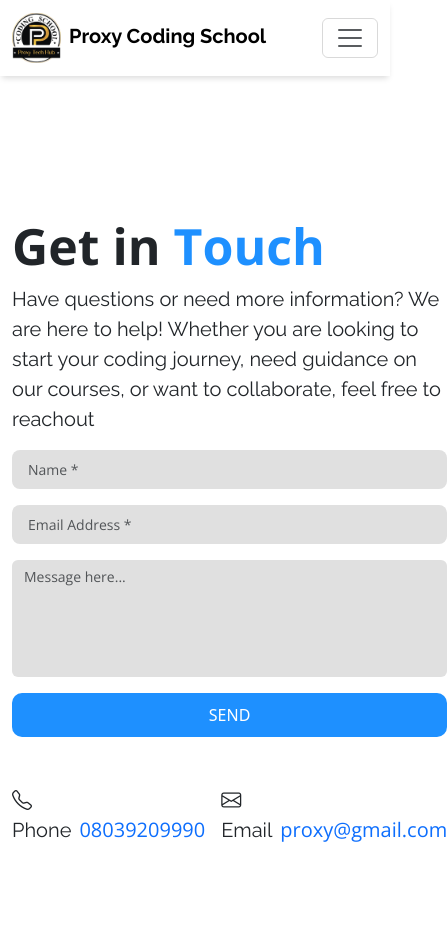
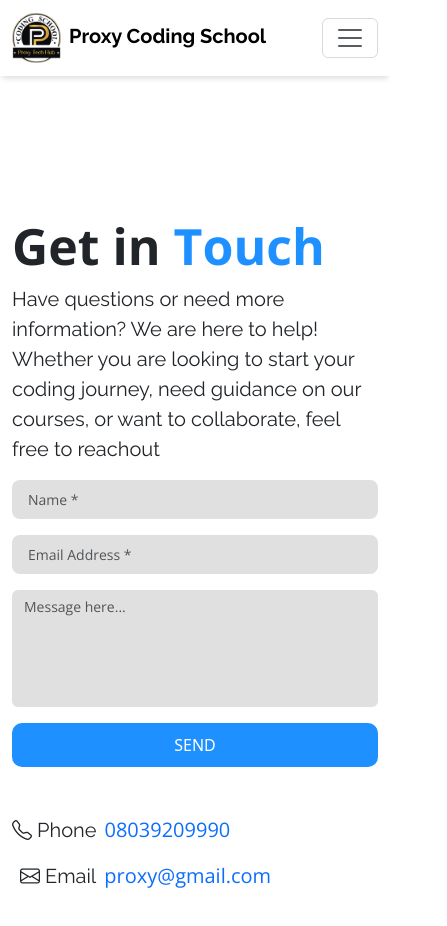
Before and after one commit to Ariyibi-Baseet/proxycodingschool, a React (Vite) app: page /contact in a window 390 px wide. Shown: the top 926 px of the page, 447 px wide, since content can reach past the window. Built offline with nearby package versions, Linux system fonts and the light colour scheme; grey boxes are pictures that could not be loaded.

Commit message:
working on responsiveness of landing and contact page

```diff
--- a/src/assets/css/ContactPage.css
+++ b/src/assets/css/ContactPage.css
@@ -24,6 +24,16 @@ a {
 .blue-text {
   color: var(--primary-color);
 }
+@media screen and (max-width: 600px) {
+  .contact-info {
+    flex-direction: column;
+    align-items: start;
+    justify-content: end !important;
+  }
+  .contact-info p {
+    width: 100%;
+  }
+}
 
 .location-wrapper iframe {
   width: 100%;
@@ -35,6 +45,7 @@ textarea {
   background-color: #e0e0e0 !important;
   font-size: 14px !important;
   font-family: var(--ff-open-sans) !important;
+  box-sizing: border-box !important;
 }
 
 .form-control {
--- a/src/assets/css/HeaderComp.css
+++ b/src/assets/css/HeaderComp.css
@@ -101,7 +101,14 @@
 
 @media screen and (max-width: 768px) {
   .expert-text {
-    max-width: 400px;
+    width: 500px;
+  }
+}
+
+@media screen and (max-width: 503px) {
+  .expert-text {
+    width: 350px;
+    margin: auto;
   }
 }
 
--- a/src/pages/ContactPage.jsx
+++ b/src/pages/ContactPage.jsx
@@ -9,12 +9,12 @@ function ContactPage() {
       <section className="contact-section">
         <div className="container">
           <div className="row">
-            <div className="col-12 col-md-5 d-flex align-items-center mb-5">
+            <div className="col-12 col-md-12 col-lg-5 d-flex align-items-center mb-5">
               <div className="contact-form-wrapper">
                 <h1>
                   Get in <span className="blue-text">Touch</span>
                 </h1>
-                <p>
+                <p className="mb-3">
                   Have questions or need more information? We are here to help!
                   Whether you are looking to start your coding journey, need
                   guidance on our courses, or want to collaborate, feel free to
@@ -24,20 +24,20 @@ function ContactPage() {
                   <div className="mb-3">
                     <input
                       type="text"
-                      className="form-control form-control-lg shadow-none"
+                      className="form-control form-control-lg shadow-none w-100"
                       placeholder="Name *"
                     />
                   </div>
                   <div className="mb-3">
                     <input
                       type="email"
-                      className="form-control form-control-lg shadow-none"
+                      className="form-control form-control-lg shadow-none w-100"
                       placeholder="Email Address *"
                     />
                   </div>
                   <div class="mb-3">
                     <textarea
-                      className="form-control shadow-none"
+                      className="form-control shadow-none w-100"
                       id="exampleFormControlTextarea1"
                       placeholder="Message here..."
                       rows="5"
@@ -65,8 +65,8 @@ function ContactPage() {
                 </div>
               </div>
             </div>
-            <div className="d-sm-none d-md-grid col-1"></div>
-            <div className="col-12 col-md-6 mb-5">
+            <div className="col-1"></div>
+            <div className="col-12 col-md-12 col-lg-5 mb-5">
               <div className="location-wrapper">
                 <iframe
                   src="https://www.google.com/maps/embed?pb=!1m18!1m12!1m3!1d3958.9407898168924!2d3.3269175746362856!3d7.132845792871152!2m3!1f0!2f0!3f0!3m2!1i1024!2i768!4f13.1!3m3!1m2!1s0x103a4c7ac5685e43%3A0xee015cf77eaef13c!2s19%20Onikoko%20Rd%2C%20Panseke%2C%20Abeokuta%20111102%2C%20Ogun%20State!5e0!3m2!1sen!2sng!4v1743860388204!5m2!1sen!2sng"
```
